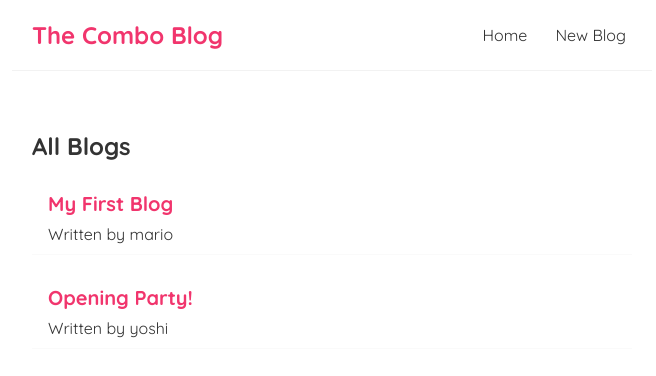
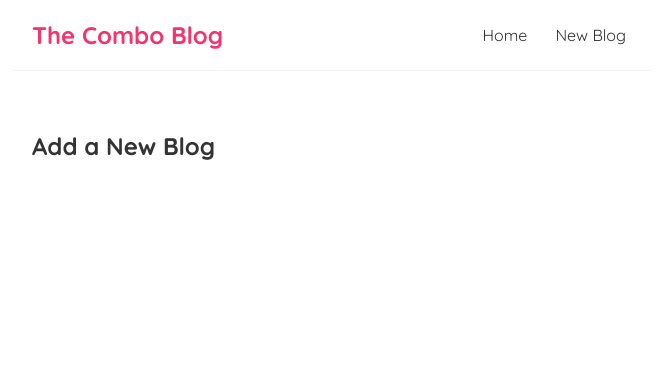
Before and after one commit to Ozioma45/Combo_blog-React, a React (Vite) app: page /create in a window 1280 px wide. Shown: the top 376 px of the page, without its empty margins (308-964 px from the left). Built offline with nearby package versions, Linux system fonts and the light colour scheme; data requests are answered from the project's data file.

Commit message:
exact match route

```diff
--- a/package.json
+++ b/package.json
@@ -17,6 +17,7 @@
   "devDependencies": {
     "@types/react": "^18.2.55",
     "@types/react-dom": "^18.2.19",
+    "@types/react-router-dom": "^5.3.3",
     "@vitejs/plugin-react": "^4.2.1",
     "eslint": "^8.56.0",
     "eslint-plugin-react": "^7.33.2",
--- a/src/App.jsx
+++ b/src/App.jsx
@@ -1,21 +1,23 @@
+import Create from "./Create";
 import Home from "./Home";
 import Navbar from "./Navbar";
-import {
-  BrowserRouter as Router,
-  Route,
-  Switch,
-} from "react-router-dom/cjs/react-router-dom.min";
+import { BrowserRouter as Router, Route, Switch } from "react-router-dom";
 
 function App() {
   return (
     <Router>
+      <div className="App">
         <Navbar />
         <div className="content">
           <Switch>
-          <Route path="/">
+            <Route exact path="/">
               <Home />
             </Route>
+            <Route path="/create">
+              <Create />
+            </Route>
           </Switch>
+        </div>
       </div>
     </Router>
   );
--- /dev/null
+++ b/src/Create.jsx
@@ -0,0 +1,7 @@
+export default function Create() {
+  return (
+    <div className="create">
+      <h2>Add a New Blog</h2>
+    </div>
+  );
+}
```
Also changed, not shown: 1 other file (tests, documents, lock files or other folders). Lines whose indentation alone changed are shown as unchanged.
